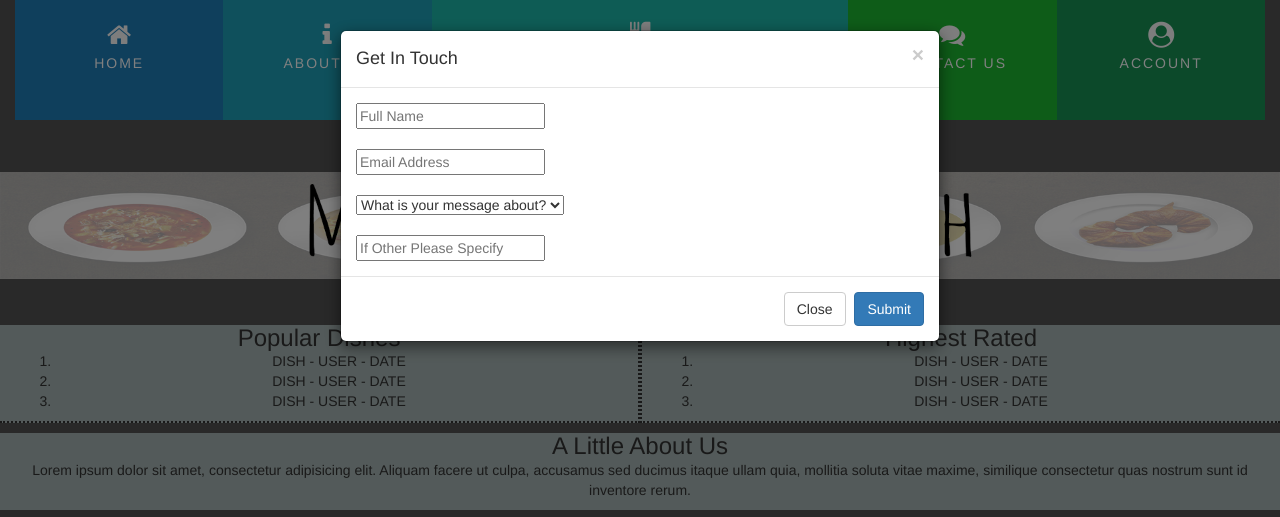
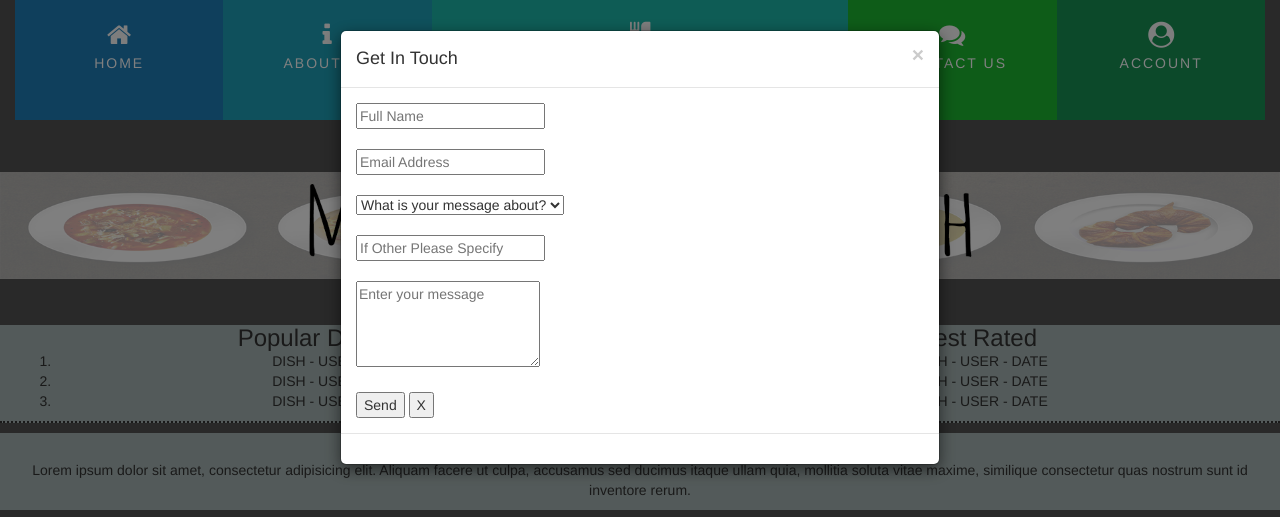
Before and after one commit to DanArmstrong124/mysignaturedish, a plain HTML site: page index.html in a window 1280 px wide. Both pictures are taken after a click on the link "CONTACT US". Shown: the top 517 px of the page. Drawn offline with nearby package versions, Linux system fonts and the light colour scheme.

Commit message:
Added back-end code to Contact Us

```diff
--- a/assets/css/style.css
+++ b/assets/css/style.css
@@ -207,6 +207,10 @@ h6 {
     margin-bottom: 40px;
 }
 
+.float-right    {
+    float: right;
+}
+
 /*----------------------------------------------------------------------------------------------------*/
 
 /*----------------------------------------------------------------------------------------------------Hover.css*/
--- a/index.html
+++ b/index.html
@@ -131,7 +131,7 @@
                     <h4 class="modal-title" id="myModalLabel">Get In Touch</h4>
                 </div>
                 <div class="modal-body">
-                    <form>
+                    <form action="mailto:daniel@dancodes.co.uk" method="POST" enctype="multipart/form-data">
                         <input type="text" name="fullname" id="fullname" placeholder="Full Name" required/><br><br>
                         <input type="text" name="email" id="email" placeholder="Email Address" required/><br><br>
                         <select name="enquiry" id="enquiry" required>
@@ -142,12 +142,13 @@
                             <option>Report someone</option>
                             <option>Other</option>
                         </select><br><br>
-                        <input type="text" name="other" id="other" placeholder="If Other Please Specify"/>
+                        <input type="text" name="other" id="other" placeholder="If Other Please Specify" /><br><br>
+                        <textarea rows="4" cols="20" type="text" name="message" id="message" placeholder="Enter your message" /></textarea><br><br>
+                        <input type="submit" name="submit" id="submit" value="Send" />
+                        <input type="button" name="close" id="close" data-dismiss="modal" value="X" />
                     </form>
                 </div>
                 <div class="modal-footer">
-                    <button type="button" class="btn btn-default" data-dismiss="modal">Close</button>
-                    <button type="button" class="btn btn-primary">Submit</button>
                 </div>
             </div>
         </div>
```
